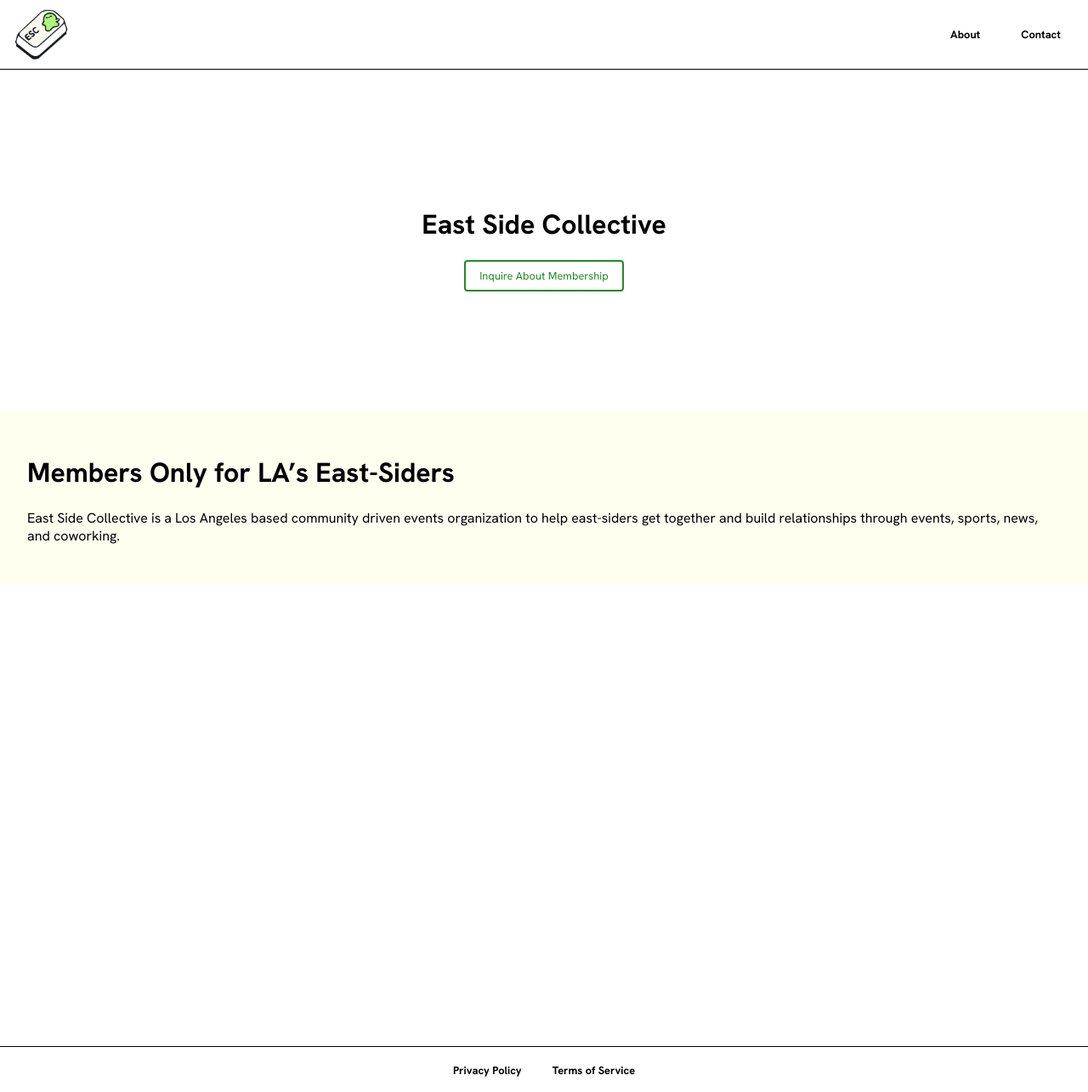
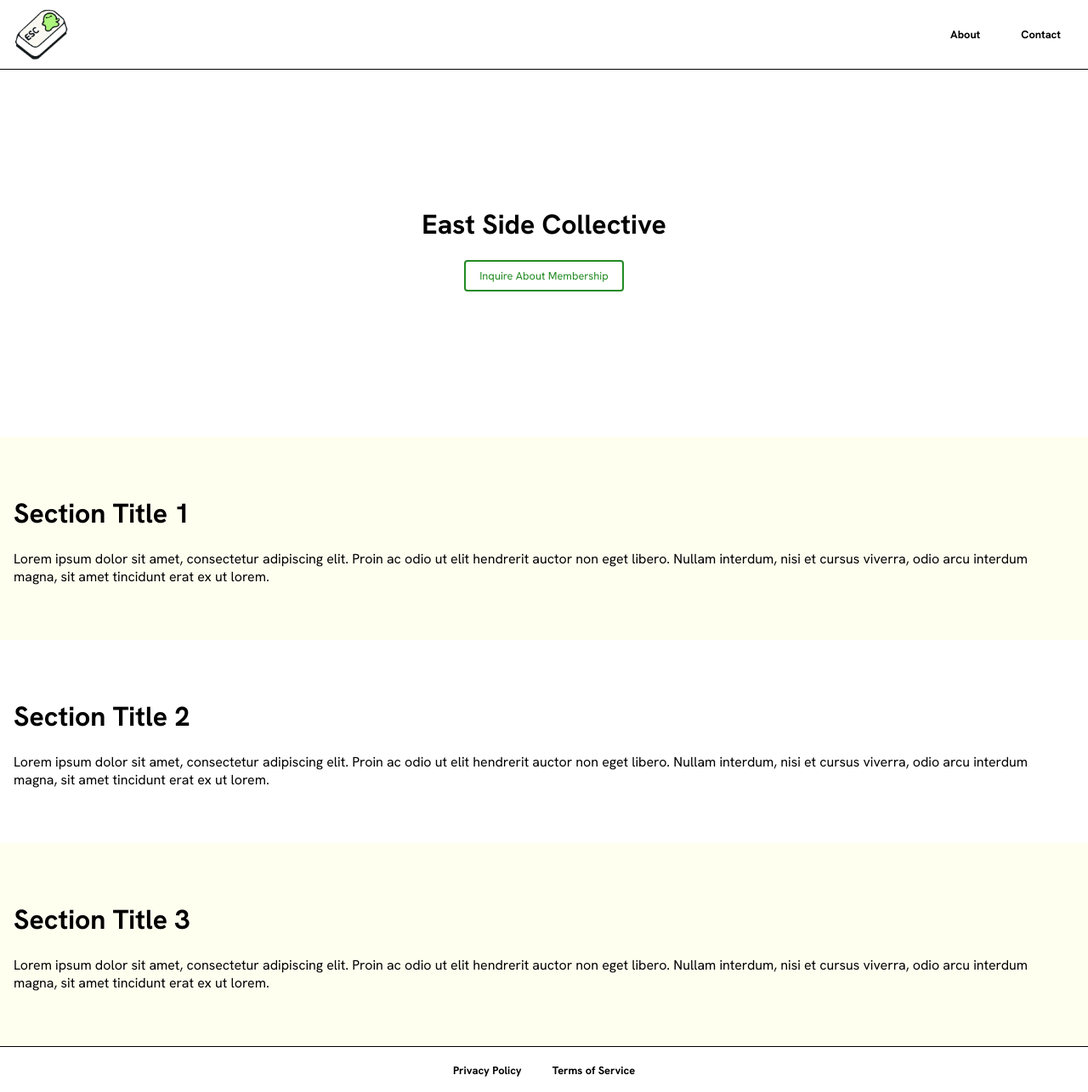
Before and after one commit to EastSideCollective/eastsidecollective.github.io, a Jekyll site: the page built from _pages/index.md, in a window 1280 px wide and 1285 px high. Shown: the whole window at 85% size. Built offline with Jekyll 4.4.1, drawn with Linux system fonts in a browser that asks for light colours; our own code applies the rules of GitHub Pages for plain Markdown files.

Commit message:
sections

```diff
--- a/_layouts/default.html
+++ b/_layouts/default.html
@@ -4,7 +4,7 @@
   <meta charset="UTF-8">
   <meta name="viewport" content="width=device-width, initial-scale=1.0">
   <title>{{ page.title }}</title>
-  <link rel="icon" href="{{ '/assets/images/favicon.ico' | relative_url }}">
+  <link rel="icon" href="{{ '/assets/favicon.ico' | relative_url }}">
   <link rel="stylesheet" href="https://fonts.googleapis.com/css2?family=Hanken+Grotesk:wght@400;700&display=swap">
   <link rel="stylesheet" href="{{ '/assets/css/style.css' | relative_url }}">
   <style>
@@ -35,9 +35,6 @@
     .hero-buttons a:hover {
       border: 2px solid darkgreen;
     }
-    .default-content {
-      background: #FFFFF0;
-    }
   </style>
 </head>
 <body>
@@ -54,7 +51,7 @@
       <a class="button" href="mailto:kyle@eastsidecollective.io">Inquire About Membership</a>
     </div>
   </header>
-  <main class="content default-content">
+  <main class="content">
     {{ content }}
   </main>
   <footer class="footer">
--- a/_layouts/page.html
+++ b/_layouts/page.html
@@ -4,7 +4,7 @@
   <meta charset="UTF-8">
   <meta name="viewport" content="width=device-width, initial-scale=1.0">
   <title>{{ page.title }}</title>
-  <link rel="icon" href="{{ '/assets/images/favicon.ico' | relative_url }}">
+  <link rel="icon" href="{{ '/assets/favicon.ico' | relative_url }}">
   <link rel="stylesheet" href="https://fonts.googleapis.com/css2?family=Hanken+Grotesk:wght@400;700&display=swap">
   <link rel="stylesheet" href="{{ '/assets/css/style.css' | relative_url }}">
 </head>
--- a/_pages/index.md
+++ b/_pages/index.md
@@ -4,6 +4,35 @@ title: East Side Collective
 permalink: /
 ---
 
-# Members Only for LA's East-Siders
+<div class="section">
+  <div class="section-content">
+    <h1>Section Title 1</h1>
+    <p>Lorem ipsum dolor sit amet, consectetur adipiscing elit. Proin ac odio ut elit hendrerit auctor non eget libero. Nullam interdum, nisi et cursus viverra, odio arcu interdum magna, sit amet tincidunt erat ex ut lorem.</p>
+  </div>
+  <!-- <div class="section-image">
+    <img src="{{ '/assets/images/monsterworking.png' | relative_url }}" alt="Image 3">
+    <div class="shader"></div>
+  </div> -->
+</div>
 
-East Side Collective is a Los Angeles based community driven events organization to help east-siders get together and build relationships through events, sports, news, and coworking.
+<div class="section">
+  <div class="section-content">
+    <h1>Section Title 2</h1>
+    <p>Lorem ipsum dolor sit amet, consectetur adipiscing elit. Proin ac odio ut elit hendrerit auctor non eget libero. Nullam interdum, nisi et cursus viverra, odio arcu interdum magna, sit amet tincidunt erat ex ut lorem.</p>
+  </div>
+  <!-- <div class="section-image">
+    <img src="{{ '/assets/images/monstersports.png' | relative_url }}" alt="Image 3">
+    <div class="shader"></div>
+  </div> -->
+</div>
+
+<div class="section">
+  <div class="section-content">
+    <h1>Section Title 3</h1>
+    <p>Lorem ipsum dolor sit amet, consectetur adipiscing elit. Proin ac odio ut elit hendrerit auctor non eget libero. Nullam interdum, nisi et cursus viverra, odio arcu interdum magna, sit amet tincidunt erat ex ut lorem.</p>
+  </div>
+  <!-- <div class="section-image">
+    <img src="{{ '/assets/images/monstercouch.png' | relative_url }}" alt="Image 3">
+    <div class="shader"></div>
+  </div> -->
+</div>
--- a/assets/css/style.css
+++ b/assets/css/style.css
@@ -25,6 +25,8 @@ body {
   display: flex;
   justify-content: space-between;
   align-items: center;
+  background: white;
+  position: sticky;
   padding: 0.5rem 1rem;
   border-bottom: 1px solid black;
 }
@@ -55,21 +57,49 @@ body {
   max-height: 65px;
   margin-right: 1rem;
 }
+.content {
+  padding: 2rem 0 0 0;
+}
+.section {
+  display: flex;
+  align-items: center;
+  padding: 2rem 0;
+}
+.section:nth-child(odd) {
+  flex-direction: row-reverse;
+  background: #FFFFF0;
+}
+.section-content {
+  flex: 1;
+  padding: 1rem;
+}
+.section-image {
+  position: relative;
+}
+.section-image img {
+  max-width: 200px;
+  border-radius: 25px;
+  position: relative;
+  height: auto;
+  flex: 1;
+  padding: 1rem;
+  z-index: 1;
+}
+.shader {
+  height: 200px;
+  position: absolute;
+  width: 180px;
+  background: rgba(173, 245, 125, 0.4);
+  border-radius: 25px;
+  top: 0;
+}
 @media (max-width: 768px) {
-  .navbar .menu {
-      display: none;
-      flex-direction: column;
-      width: 100%;
+  .section {
+    flex-direction: column;
   }
-  .navbar .menu.active {
-      display: flex;
+  .section:nth-child(even) {
+    flex-direction: column;
   }
-  .navbar .toggle {
-      display: flex;
-  }
-}
-.content {
-  padding: 2rem;
 }
 .footer {
   border-top: 1px solid black;
@@ -77,9 +107,7 @@ body {
   color: black;
   text-align: center;
   padding: 1rem 0;
-  position: absolute;
   width: 100%;
-  bottom: 0;
 }
 .footer a {
   color: black;
```
Also changed, not shown: assets/images/lilmonster.png (added), assets/images/monstercouch.png (added), assets/images/monstersports.png (added), assets/images/monsterworking.png (added).
